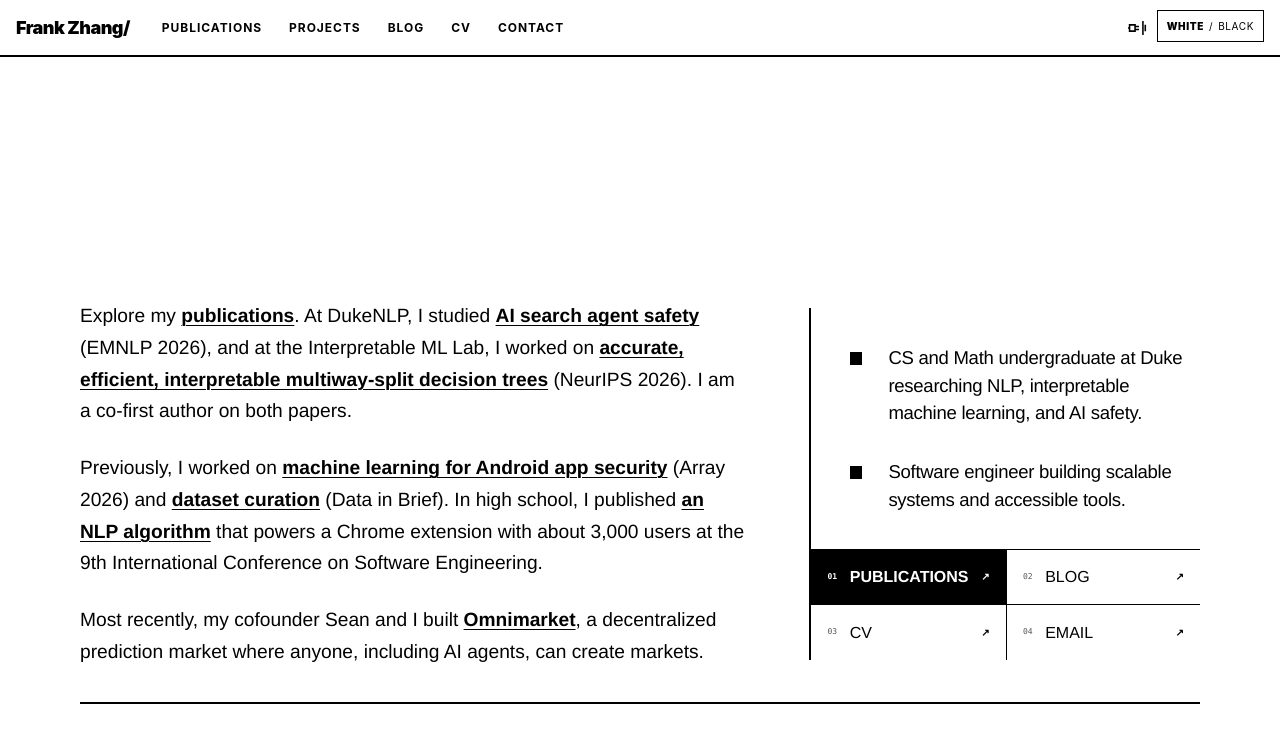
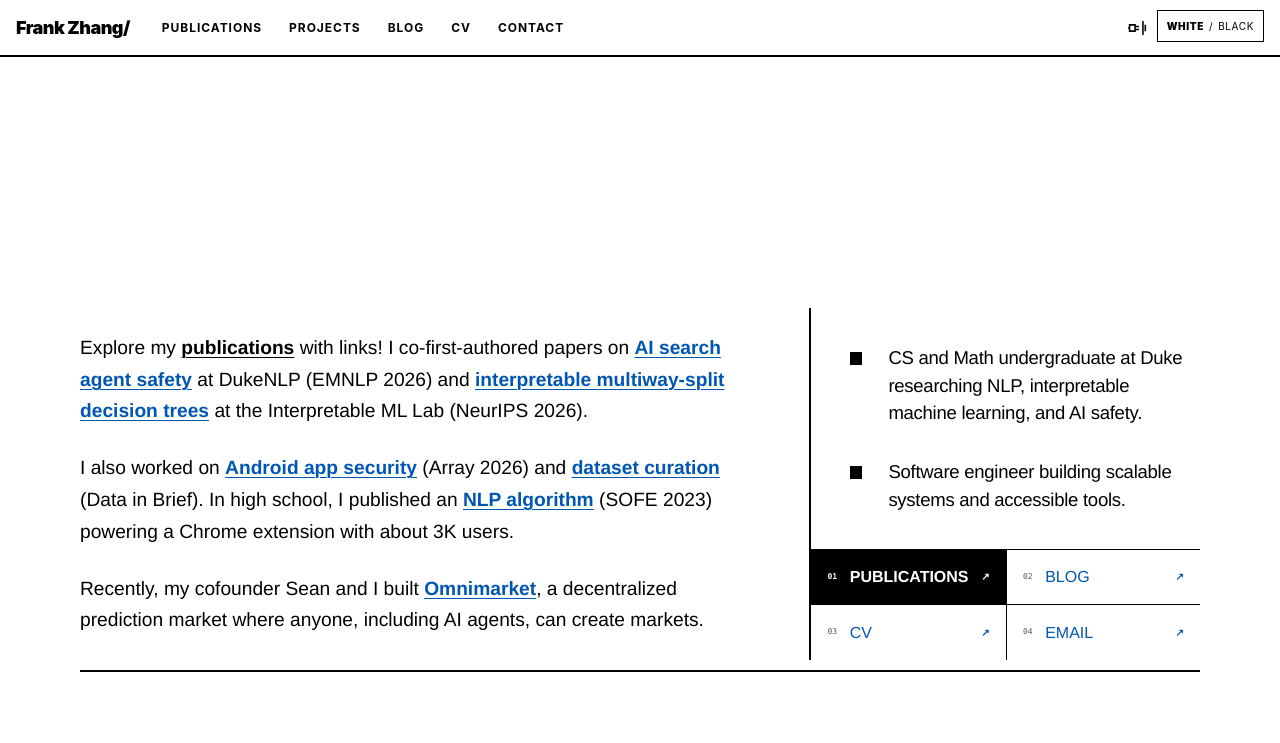
Before and after one commit to frankyzha/frankyzha.github.io, a Jekyll site: the page built from _pages/about.md, in a window 1280 px wide. Shown: the top 743 px of the page. Built offline with Jekyll 4.4.1, drawn with Linux system fonts in a browser that asks for light colours.

Commit message:
Refine homepage copy and link colors

```diff
--- a/_pages/about.md
+++ b/_pages/about.md
@@ -10,9 +10,9 @@ redirect_from:
 
 <section class="landing" aria-label="Research and projects">
   <div class="landing__research">
-    <p>Explore my <a href="/publications/?v={{ site.github.build_revision | default: site.time | url_encode }}">publications</a>. At DukeNLP, I studied <a href="https://arxiv.org/pdf/2608.30303">AI search agent safety</a> (EMNLP 2026), and at the Interpretable ML Lab, I worked on <a href="https://drive.google.com/file/d/174tbuSj7aHri2mQhUkjewoykkSEpWMf8/view?usp=sharing">accurate, efficient, interpretable multiway-split decision trees</a> (NeurIPS 2026). I am a co-first author on both papers.</p>
-    <p>Previously, I worked on <a href="https://www.sciencedirect.com/science/article/pii/S2590005626006399">machine learning for Android app security</a> (Array 2026) and <a href="https://doi.org/10.1016/j.dib.2026.113152">dataset curation</a> (Data in Brief). In high school, I published <a href="https://doi.org/10.5121/csit.2023.130209">an NLP algorithm</a> that powers a Chrome extension with about 3,000 users at the 9th International Conference on Software Engineering.</p>
-    <p>Most recently, my cofounder Sean and I built <a href="https://omnimarket.xyz/">Omnimarket</a>, a decentralized prediction market where anyone, including AI agents, can create markets.</p>
+    <p>Explore my <a class="landing__publications-link" href="/publications/?v={{ site.github.build_revision | default: site.time | url_encode }}">publications</a> with links! I co-first-authored papers on <a href="https://arxiv.org/pdf/2608.30303">AI search agent safety</a> at DukeNLP (EMNLP 2026) and <a href="https://drive.google.com/file/d/174tbuSj7aHri2mQhUkjewoykkSEpWMf8/view?usp=sharing">interpretable multiway-split decision trees</a> at the Interpretable ML Lab (NeurIPS 2026).</p>
+    <p>I also worked on <a href="https://www.sciencedirect.com/science/article/pii/S2590005626006399">Android app security</a> (Array 2026) and <a href="https://doi.org/10.1016/j.dib.2026.113152">dataset curation</a> (Data in Brief). In high school, I published an <a href="https://doi.org/10.5121/csit.2023.130209">NLP algorithm</a> (SOFE 2023) powering a Chrome extension with about 3K users.</p>
+    <p>Recently, my cofounder Sean and I built <a href="https://omnimarket.xyz/">Omnimarket</a>, a decentralized prediction market where anyone, including AI agents, can create markets.</p>
   </div>
 
   <div class="landing__right">
--- a/_sass/frank/_home.scss
+++ b/_sass/frank/_home.scss
@@ -13,6 +13,7 @@
 }
 
 .landing {
+  --landing-link: #0056b3;
   display: grid;
   min-height: calc(100svh - 9rem);
   align-content: center;
@@ -27,6 +28,11 @@
     content: "";
     pointer-events: none;
   }
+}
+
+html[data-theme="dark"] .landing,
+html:has(#color-theme-toggle:checked) .landing {
+  --landing-link: #8cbcff;
 }
 
 .landing__research {
@@ -47,7 +53,7 @@
   }
 
   a {
-    color: var(--frank-ink);
+    color: var(--landing-link) !important;
     font-weight: 700;
     text-decoration-thickness: 1px;
 
@@ -55,6 +61,10 @@
     &:focus-visible {
       text-decoration-thickness: 2px;
     }
+  }
+
+  .landing__publications-link {
+    color: var(--frank-ink) !important;
   }
 }
 
@@ -162,4 +172,13 @@
       background: var(--frank-paper);
     }
   }
+
+  a:not(.landing__publications) {
+    color: var(--landing-link);
+
+    &:hover,
+    &:focus-visible {
+      color: var(--frank-paper);
+    }
+  }
 }
```
